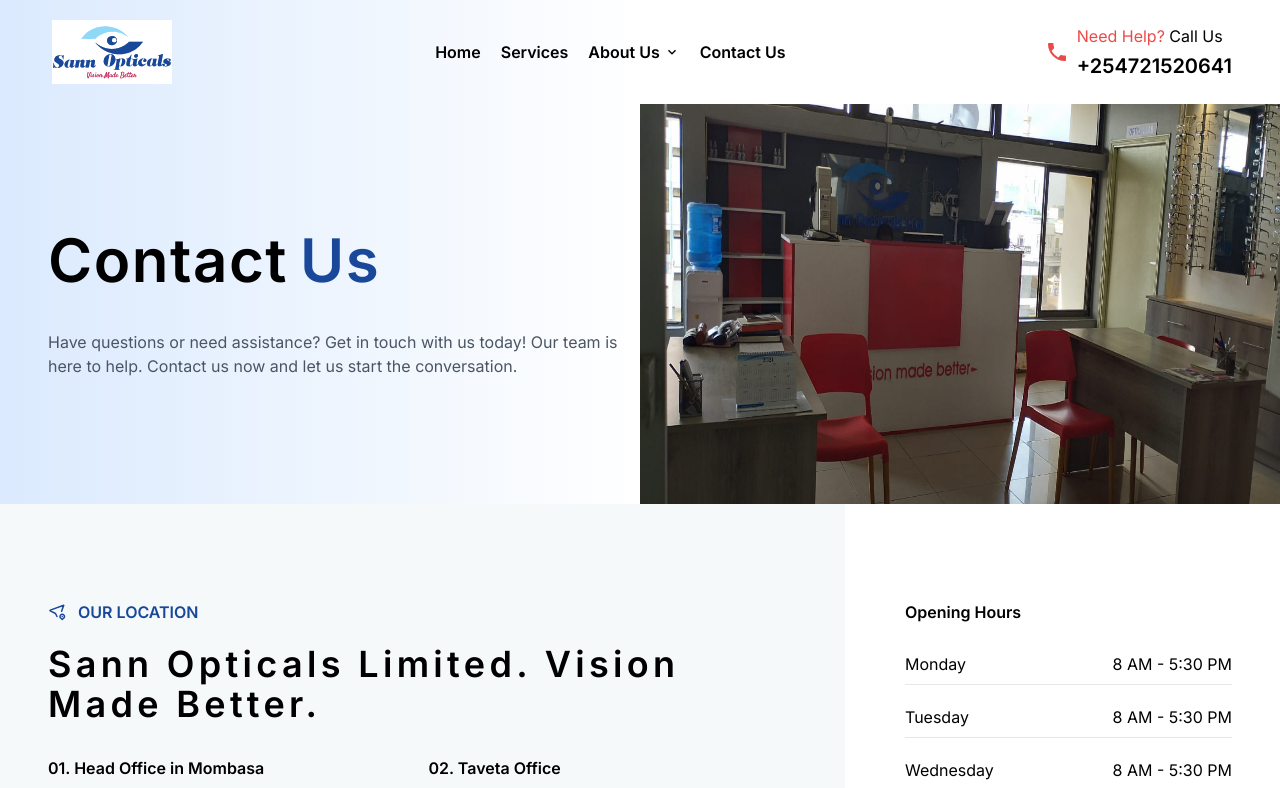
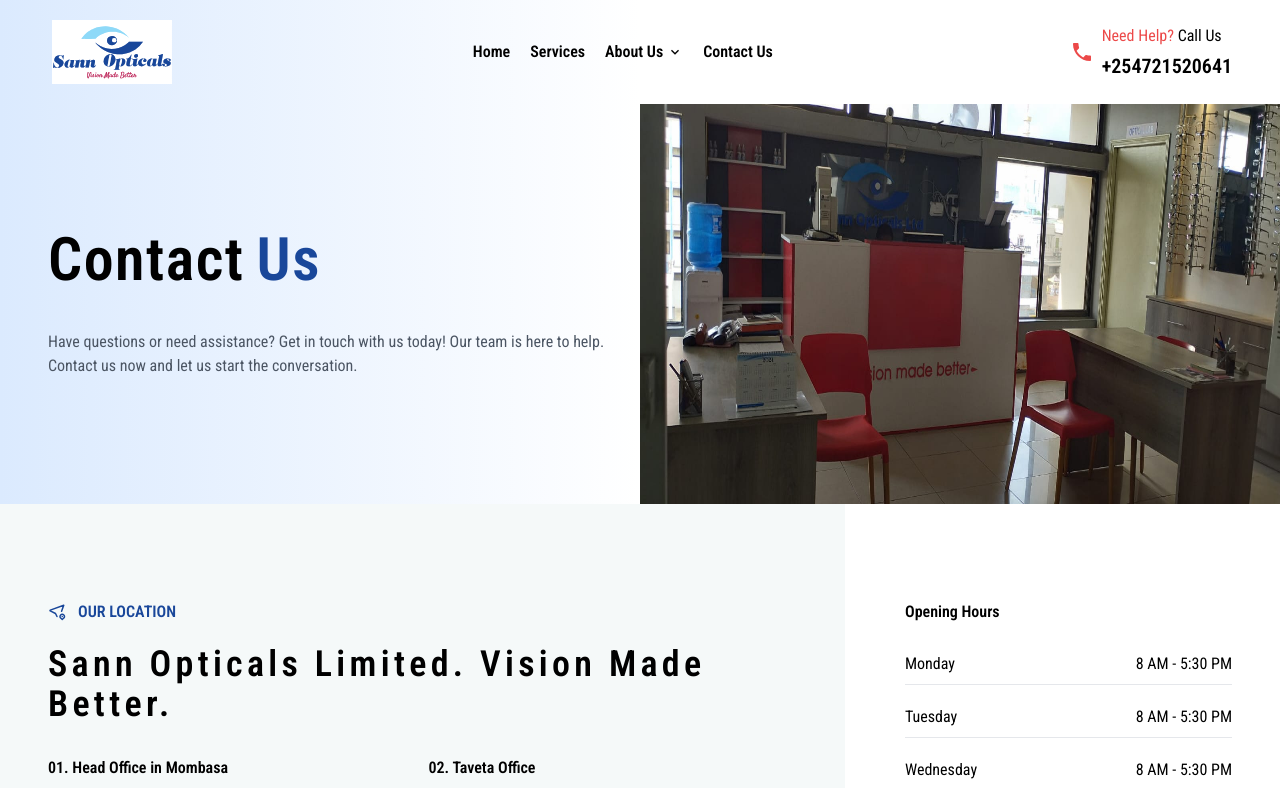
Before and after one commit to JoelOgira/sann-opticals, a Next.js app: page /contact in a window 1280 px wide. Shown: the top 788 px of the page. Built offline with nearby package versions, Linux system fonts and the light colour scheme.

Commit message:
Changed the font for the project

```diff
--- a/app/layout.jsx
+++ b/app/layout.jsx
@@ -1,9 +1,9 @@
-import { Inter } from 'next/font/google'
+import { Roboto_Condensed } from 'next/font/google'
 import './globals.css'
 import Footer from './components/Footer'
 import Header from './components/Header'
 
-const inter = Inter({ subsets: [ 'latin' ] })
+const roboto = Roboto_Condensed({ subsets: [ 'latin' ] })
 
 export const metadata = {
   title: 'Sann Opticals Limited',
@@ -13,7 +13,7 @@ export const metadata = {
 export default function RootLayout({ children }) {
   return (
     <html lang="en">
-      <body className={`${inter.className}`} >
+      <body className={`${roboto.className}`} >
         <Header />
         {children}
         <Footer />
```
